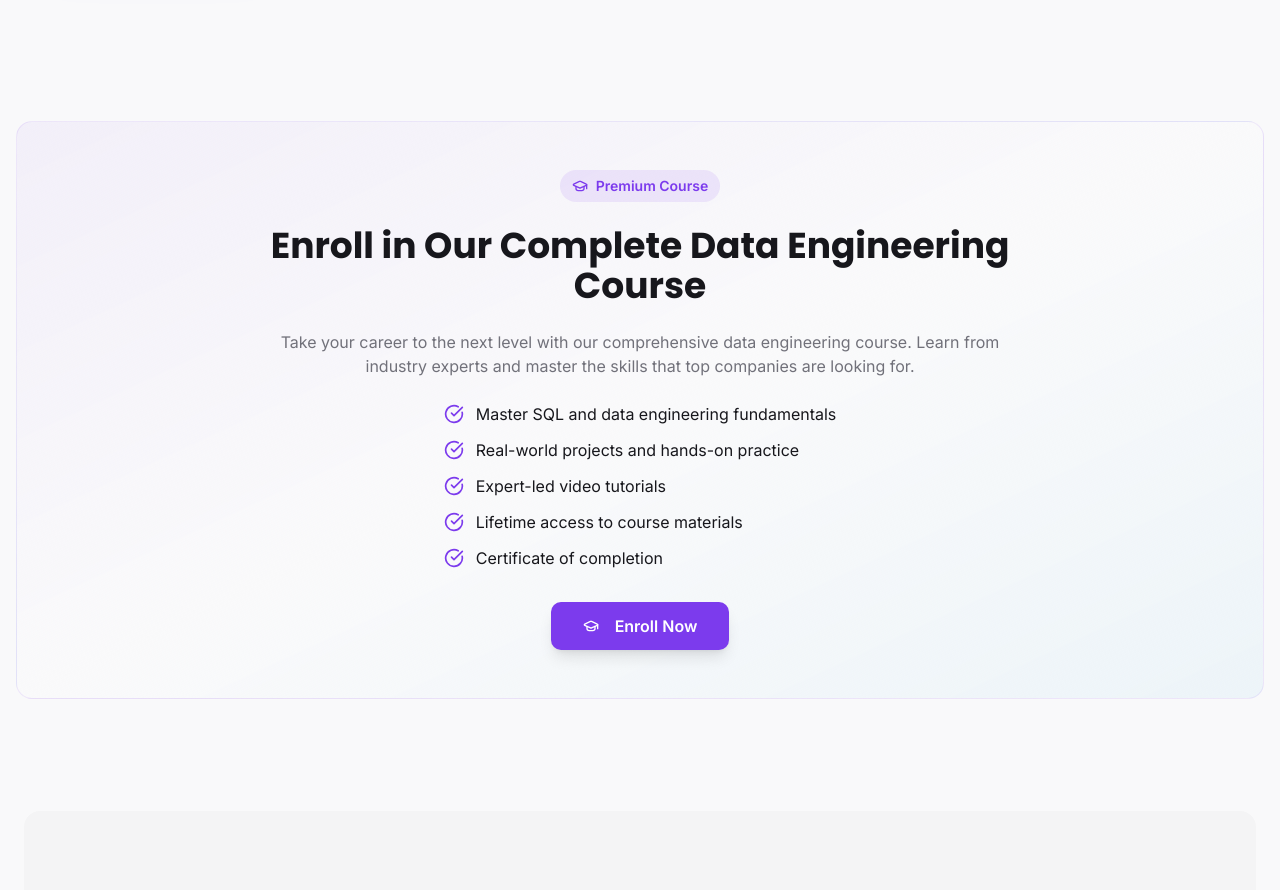
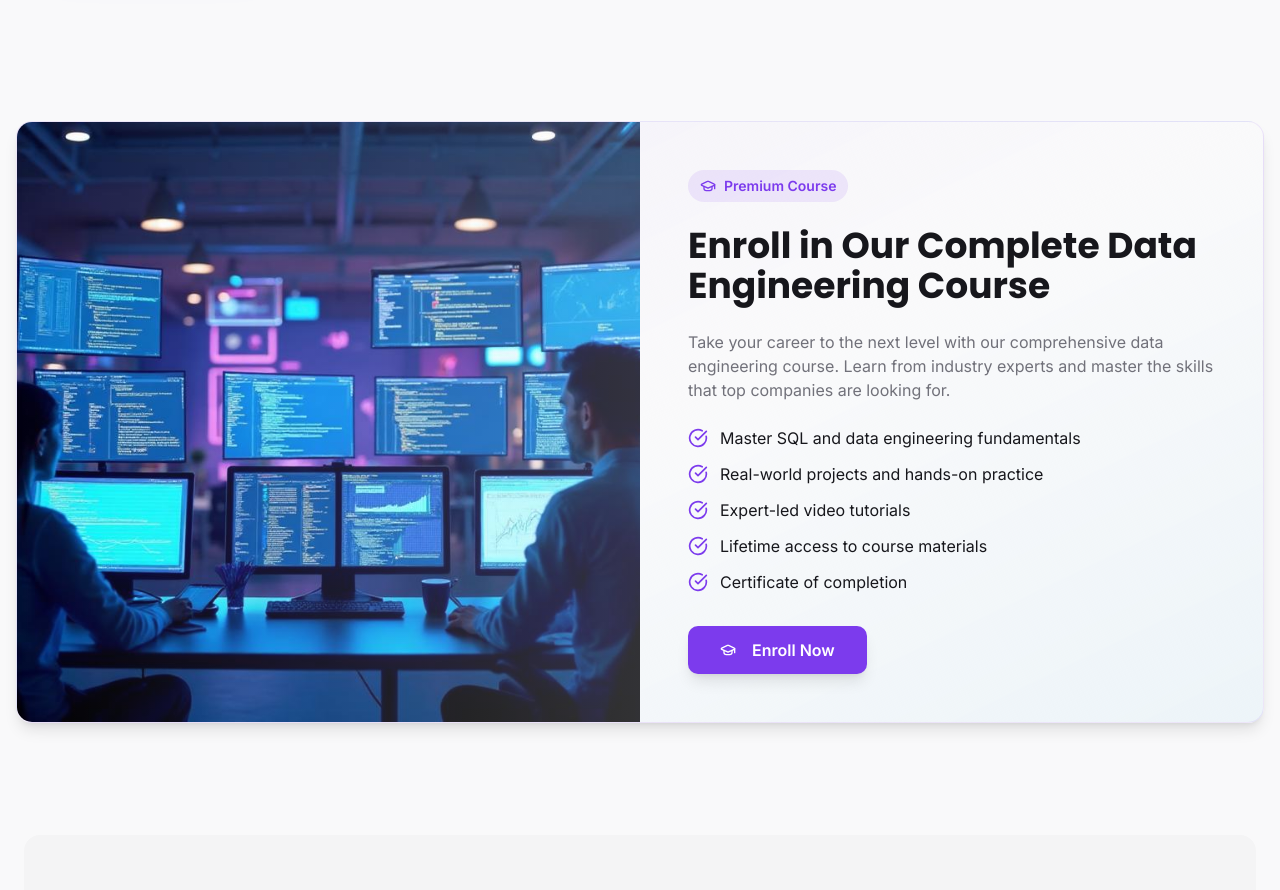
Before and after one commit to sudheersai/ace-de-interviews, a React (Vite) app: page / in a window 1280 px wide. Shown: the part 2040-2930 px from the top of the page. Built offline with nearby package versions, Linux system fonts and the light colour scheme; the HTML template or start-up script is replaced by a standard one.

Commit message:
Add image to enrollment section
Add a professional image to the enrollment section and improve its layout with a two-column design.

```diff
--- a/src/components/CourseEnrollmentSection.tsx
+++ b/src/components/CourseEnrollmentSection.tsx
@@ -1,4 +1,5 @@
 import { Button } from "@/components/ui/button";
+import courseImage from "@/assets/data-engineering-course.jpg";
 import { GraduationCap, CheckCircle } from "lucide-react";
 
 const CourseEnrollmentSection = () => {
@@ -12,11 +13,22 @@ const CourseEnrollmentSection = () => {
 
   return (
     <section id="course" className="py-12 sm:py-16 lg:py-20 animate-fade-in scroll-mt-20">
-      <div className="bg-gradient-to-br from-primary/5 via-background to-secondary/5 rounded-2xl overflow-hidden border border-primary/10">
-        <div className="p-6 sm:p-8 lg:p-12">
-          {/* Content */}
-          <div className="flex flex-col justify-center space-y-4 sm:space-y-6 animate-slide-right max-w-3xl mx-auto text-center">
-            <div className="inline-flex items-center gap-2 w-fit px-3 py-1.5 bg-primary/10 rounded-full mx-auto">
+      <div className="bg-gradient-to-br from-primary/5 via-background to-secondary/5 rounded-2xl overflow-hidden border border-primary/10 shadow-lg">
+        <div className="grid lg:grid-cols-2 gap-0">
+          {/* Left side - Image */}
+          <div className="relative h-64 sm:h-80 lg:h-full min-h-[400px] overflow-hidden">
+            <div className="absolute inset-0 bg-gradient-to-r from-transparent to-background/20 z-10" />
+            <img
+              src={courseImage}
+              alt="Data Engineering Course - Professional learning environment"
+              className="w-full h-full object-cover hover:scale-105 transition-transform duration-700"
+              loading="lazy"
+            />
+          </div>
+
+          {/* Right side - Content */}
+          <div className="flex flex-col justify-center space-y-4 sm:space-y-6 p-6 sm:p-8 lg:p-12 animate-slide-left">
+            <div className="inline-flex items-center gap-2 w-fit px-3 py-1.5 bg-primary/10 rounded-full">
               <GraduationCap className="w-4 h-4 text-primary" />
               <span className="text-xs sm:text-sm font-semibold text-primary">Premium Course</span>
             </div>
@@ -30,11 +42,11 @@ const CourseEnrollmentSection = () => {
               Learn from industry experts and master the skills that top companies are looking for.
             </p>
 
-            <ul className="space-y-3 text-left max-w-xl mx-auto">
+            <ul className="space-y-3">
               {benefits.map((benefit, index) => (
                 <li
                   key={index}
-                  className="flex items-start gap-3 text-sm sm:text-base animate-fade-in"
+                  className="flex items-start gap-3 text-sm sm:text-base animate-fade-in hover-scale"
                   style={{ animationDelay: `${index * 100}ms` }}
                 >
                   <CheckCircle className="w-5 h-5 text-primary flex-shrink-0 mt-0.5" />
@@ -46,7 +58,7 @@ const CourseEnrollmentSection = () => {
             <div className="pt-2">
               <Button
                 size="lg"
-                className="bg-primary text-primary-foreground hover:bg-primary/90 font-semibold text-sm sm:text-base px-6 sm:px-8 py-5 sm:py-6 shadow-lg hover:shadow-xl transition-all duration-300 hover:scale-105"
+                className="bg-primary text-primary-foreground hover:bg-primary/90 font-semibold text-sm sm:text-base px-6 sm:px-8 py-5 sm:py-6 shadow-lg hover:shadow-xl transition-all duration-300 hover:scale-105 w-full sm:w-auto"
                 onClick={() => window.open('https://www.udemy.com/share/104TLq3@g8p1_J1r0QjF1ltNAfRCwnv0YAAwD4ZP9OT1sEPVV0ZhaInNFLCqru7p8vfJoOEH/', '_blank')}
               >
                 <GraduationCap className="w-5 h-5 mr-2" />
```
Also changed, not shown: src/assets/data-engineering-course.jpg (added).
